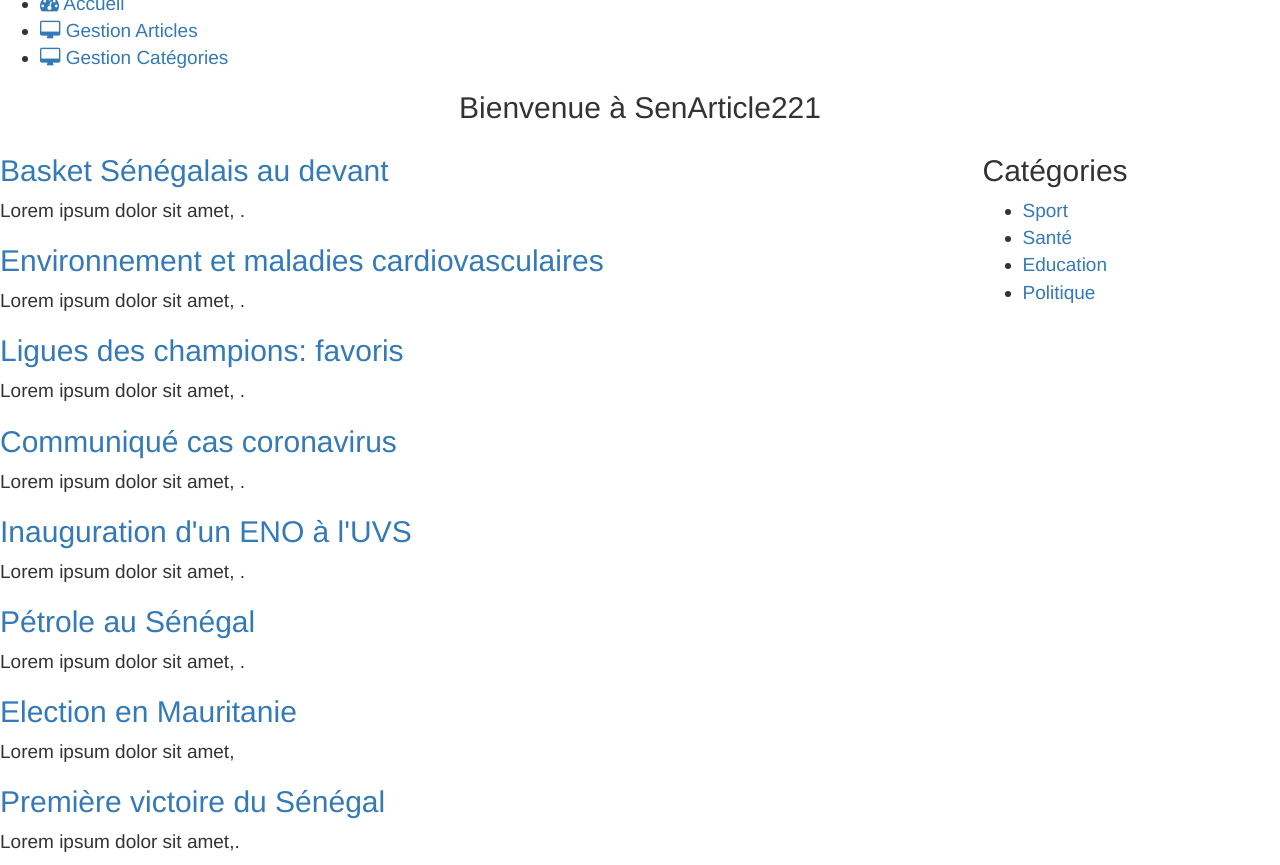
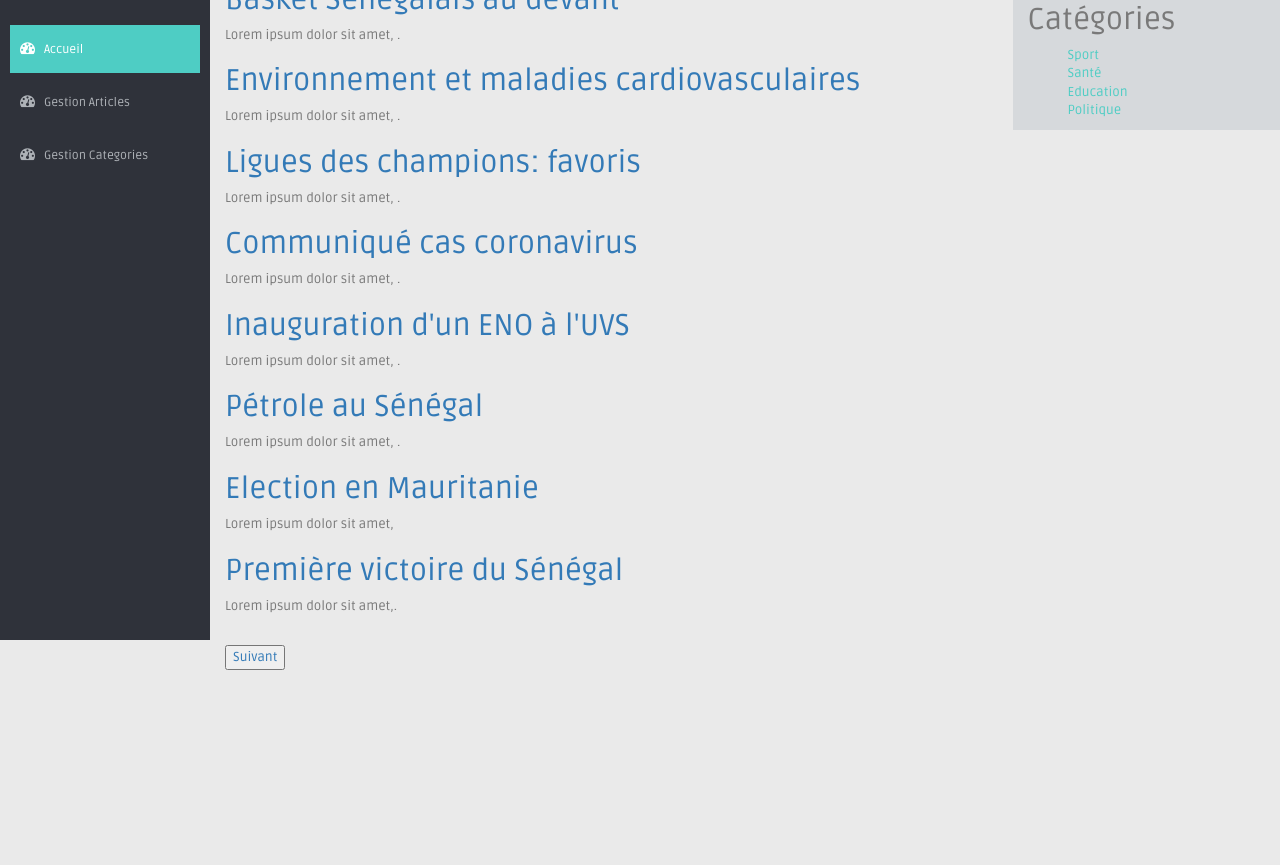
Before and after one commit to Mamie-Nene/SenArticle221, a PHP site: page /views/indexEditeurs.php in a window 1280 px wide. Shown: the part 179-1044 px from the top of the page. After the commit the page ends 849 px from the top, so only its background shows below. Run offline with PHP 8.4, Linux system fonts and the light colour scheme; a user stored in the database is signed in; data comes from the database, SQL or seed files in the repository.

Commit message:
Update accueilEditeurs.php

```diff
--- a/views/accueilEditeurs.php
+++ b/views/accueilEditeurs.php
@@ -2,13 +2,13 @@
 <!DOCTYPE html>
 <html lang="FR">
     <head>
-        <title>page d'accueil admin </title>
-        <link href="../lib/bootstrap/css/bootstrap.min.css" rel="stylesheet">
+        <title>page d'accueil editeurs </title>
+        <link href="../asset/lib/bootstrap/css/bootstrap.min.css" rel="stylesheet">
         <!--external css-->
-        <link href="../lib/font-awesome/css/font-awesome.css" rel="stylesheet" />
+        <link href="../asset/lib/font-awesome/css/font-awesome.css" rel="stylesheet" />
         <!-- Custom styles for this template -->
-        <link href="../css/style.css" rel="stylesheet">
-        <link href="../css/style-responsive.css" rel="stylesheet">
+        <link href="../asset/css/style.css" rel="stylesheet">
+        <link href="../asset/css/style-responsive.css" rel="stylesheet">
 
     </head>
     <body>
@@ -17,11 +17,11 @@
                 <div class="sidebar-toggle-box">
                     <div class="fa fa-bars tooltips" data-placement="right" data-original-title="Toggle Navigation"></div>
                 </div>
-                <a href="indexAdmin.php" class="logo"><b>SenArticle<span>221</span></b></a>
+                <a href="indexEditeurs.php" class="logo"><b>SenArticle<span>221</span></b></a>
                     <!--logo end-->
                 <div class="top-menu">
                     <ul class="nav pull-right top-menu">
-                    <li><a class="logout" href="../models/logout.php"> Deconnexion </a> </li>
+                    <li><a class="logout" href="../models/logout.php"> Déconnexion </a> </li>
                     </ul>
                     </div>
             </header>
@@ -32,37 +32,28 @@
                         <p class="centered"><a href="profile.php"><img src="img/ui-sam.jpg" class="img-circle" width="80"></a></p>
                         <h5 class="centered">Mame Néné</h5>
                         <li class="mt">
-                            <a class="active" href="indexAdmin.php">
+                            <a class="active" href="indexEditeurs.php">
                             <i class="fa fa-dashboard"></i>
                             <span>Accueil</span>
                             </a>
                         </li>
-                        <li class="sub-menu">
-                            <a href="javascript:;">
-                            <i class="fa fa-desktop"></i>
+                        <li class="sub">
+                            <a   href="indexEditeurs.php?action=gererarticles">
+                            <i class="fa fa-dashboard"></i>
                             <span>Gestion Articles</span>
                             </a>
-                            <ul class="sub">
-                                <li><a href="addArticle.php">Ajouter Article</a></li>
-                                <li><a href="editArticle.php">Modifier Article</a></li>
-                                <li><a href="deleteArticle.php">Supprimer Article</a></li>
-                            </ul>
                         </li>
-                        <li class="sub-menu">
-                            <a href="javascript:;">
-                            <i class="fa fa-desktop"></i>
-                            <span>Gestion Catégories</span>
+                        <li class="sub">
+                            <a  href="indexEditeurs.php?action=gerercategories">
+                            <i class="fa fa-dashboard"></i>
+                            <span>Gestion Categories</span>
                             </a>
-                            <ul class="sub">
-                                <li><a href="addCategorie.php">Ajouter Catégorie</a></li>
-                                <li><a href="editCategorie.php">Modifier Catégorie</a></li>
-                                <li><a href="deleteCategorie.php">Supprimer Catégorie</a></li>
-                            </ul>
                         </li>
                     </ul>
                     <!-- sidebar menu end-->
                 </div>
             </aside>
+
                      <section id="main-content">
                 <section class="wrapper">
                     <div class="text-center">
@@ -71,29 +62,33 @@
                     <div class="row">
                         <div class="col-lg-9 main-chart">
                             <?php
-                                $articles = Article::getAllArticle();
-                                foreach ($articles as $article)
+                                if(!empty($articles))
                                 {
-                                    //LE $PHP AVEC ECHO PEUT ETRE REMPLACER PAR <?=
-                                ?>
-                                    <h2> <a href="index.php?action=articles&id= <?= $article['id'] ?> " > <?= $article['titre'] ?> </a> </h2>
+                                    foreach ($articles as $article)
+                                    {
+                            ?>
+                                    <h2> <a href="indexEditeurs.php?action=article&id= <?= $article['id'] ?> " > <?= $article['titre'] ?> </a> </h2>
                                     <p> <?= $article['contenu'];
+                                    }
                                 }
-                                ?>
+                            ?>
+                            <div class="pagination">
+                            <a href="indexEditeurs.php?action=pagination"> <button type="button"> Suivant </button></a>
                         </div>
+                        </div>
+
                         <div class="col-lg-3 ds">
                             <div class="donut-main">
                             <h2>Catégories</h2>
                             <ul>
                             <?php
-
-                                $categories = Categorie::getAllCategory();
+                            if(!empty($categories)){
                                 foreach ($categories as $categorie)
                                 {
                             ?>
-                                <li><a href="<?= $categorie['id'] ?> " id="category"><?=$categorie['libelle'] ?> </a> </li>
+                                <li><a href="indexEditeurs.php?action=categorie&id= <?= $categorie['id'] ?> " id="category"><?=$categorie['libelle'] ?> </a> </li>
                             <?php
-                                }
+                                } }
                             ?>
                             </ul>
                         </div>
@@ -102,11 +97,11 @@
             </section>
                             <!--fin conteneur-->
         </section>
-        <script src="../lib/jquery/jquery.min.js"></script>
-        <script src="../lib/bootstrap/js/bootstrap.min.js"></script>
-        <script class="include" type="text/javascript" src="../lib/jquery.dcjqaccordion.2.7.js"></script>
-        <script src="../lib/jquery.scrollTo.min.js"></script>
+        <script src="../asset/lib/jquery/jquery.min.js"></script>
+        <script src="../asset/lib/bootstrap/js/bootstrap.min.js"></script>
+        <script class="include" type="text/javascript" src="../asset/lib/jquery.dcjqaccordion.2.7.js"></script>
+        <script src="../asset/lib/jquery.scrollTo.min.js"></script>
         <!--common script for all pages-->
-        <script src="../lib/common-scripts.js"></script>
+        <script src="../asset/lib/common-scripts.js"></script>
     </body>
 </html>
```
